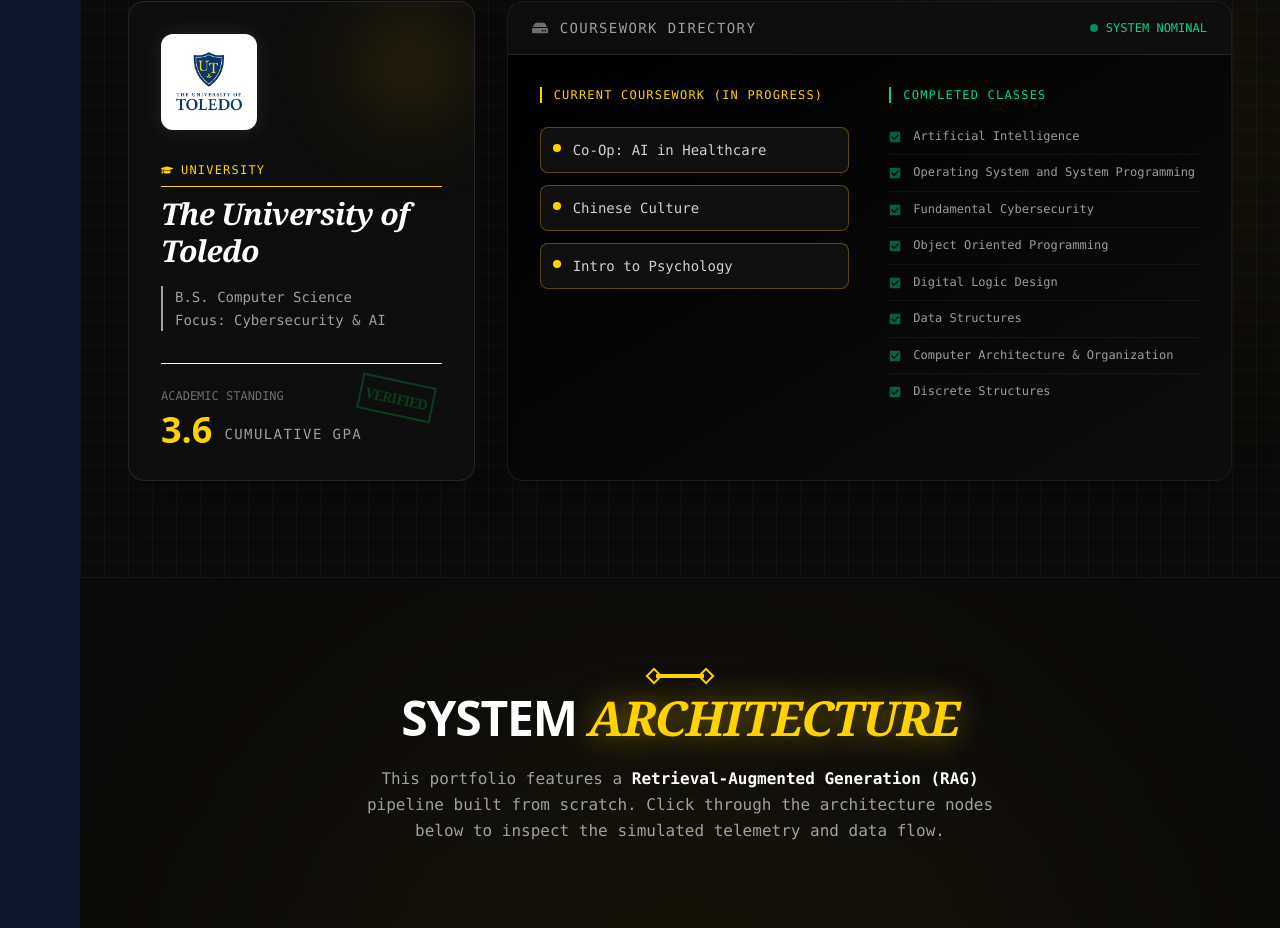
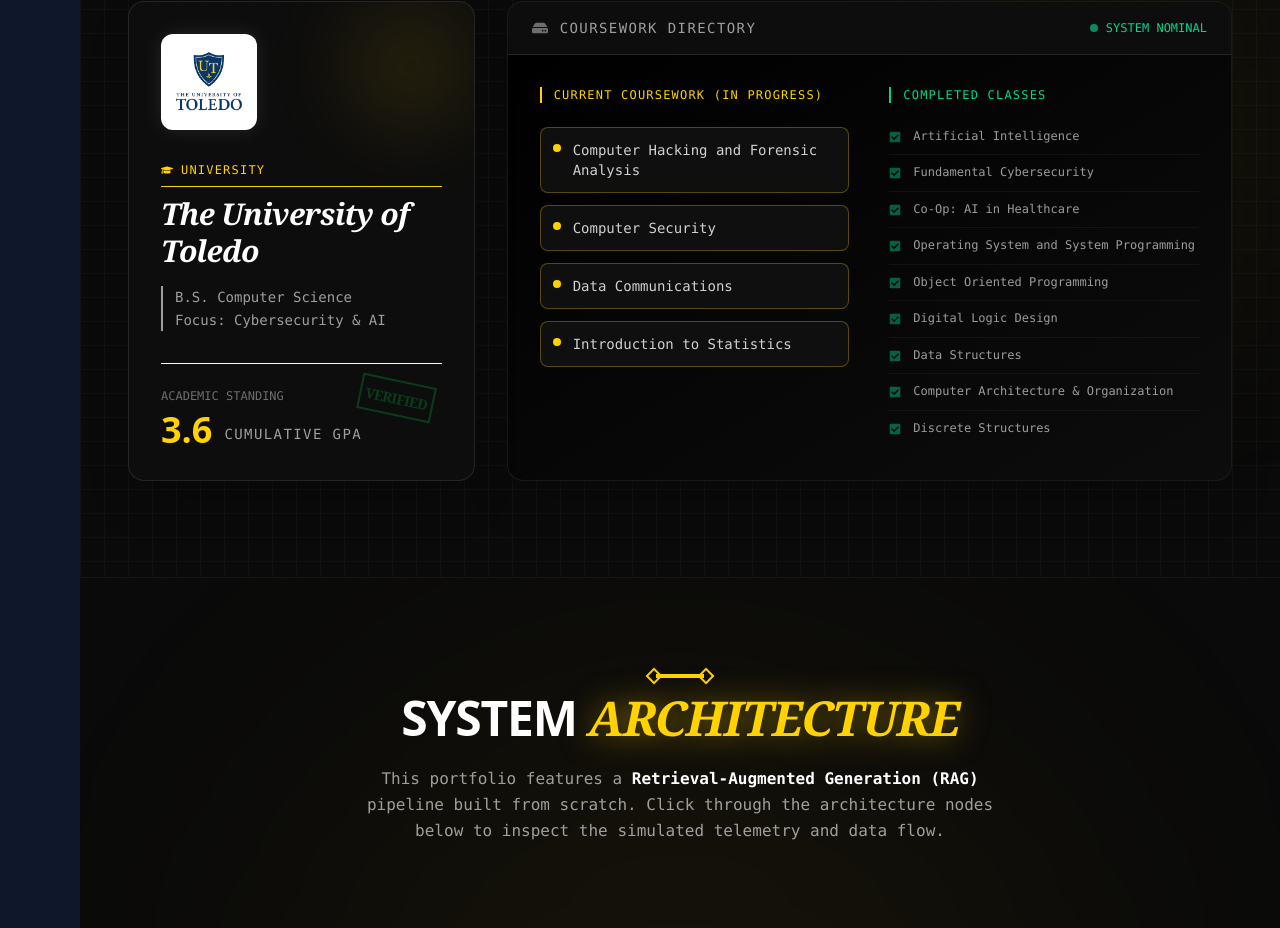
Before and after one commit to thienquy05/Portfolio, a Next.js app: page / in a window 1280 px wide. Shown: the part 6952-7880 px from the top of the page. Built offline with nearby package versions, Linux system fonts and the light colour scheme.

Commit message:
feat: Update in-progress and completed courses

```diff
--- a/src/components/sections/EducationSection.tsx
+++ b/src/components/sections/EducationSection.tsx
@@ -5,15 +5,17 @@ import Image from "next/image";
 import { FaGraduationCap, FaNetworkWired, FaCheckSquare, FaHdd } from "react-icons/fa";
 
 const inProgressCourses = [
-  "Co-Op: AI in Healthcare",
-  "Chinese Culture",
-  "Intro to Psychology"
+  "Computer Hacking and Forensic Analysis",
+  "Computer Security",
+  "Data Communications",
+  "Introduction to Statistics",
 ];
 
 const completedCourses = [
   "Artificial Intelligence",
+  "Fundamental Cybersecurity",
+  "Co-Op: AI in Healthcare",
   "Operating System and System Programming",
-  "Fundamental Cybersecurity",
   "Object Oriented Programming",
   "Digital Logic Design",
   "Data Structures",
```
